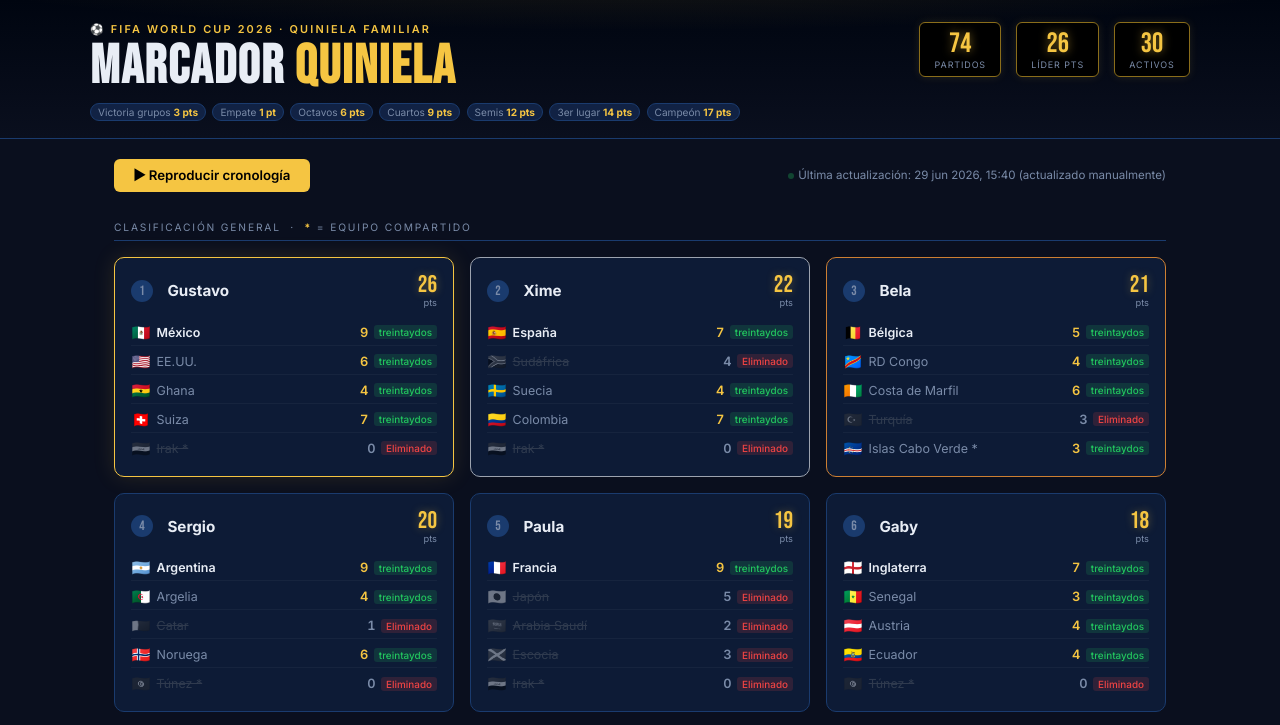
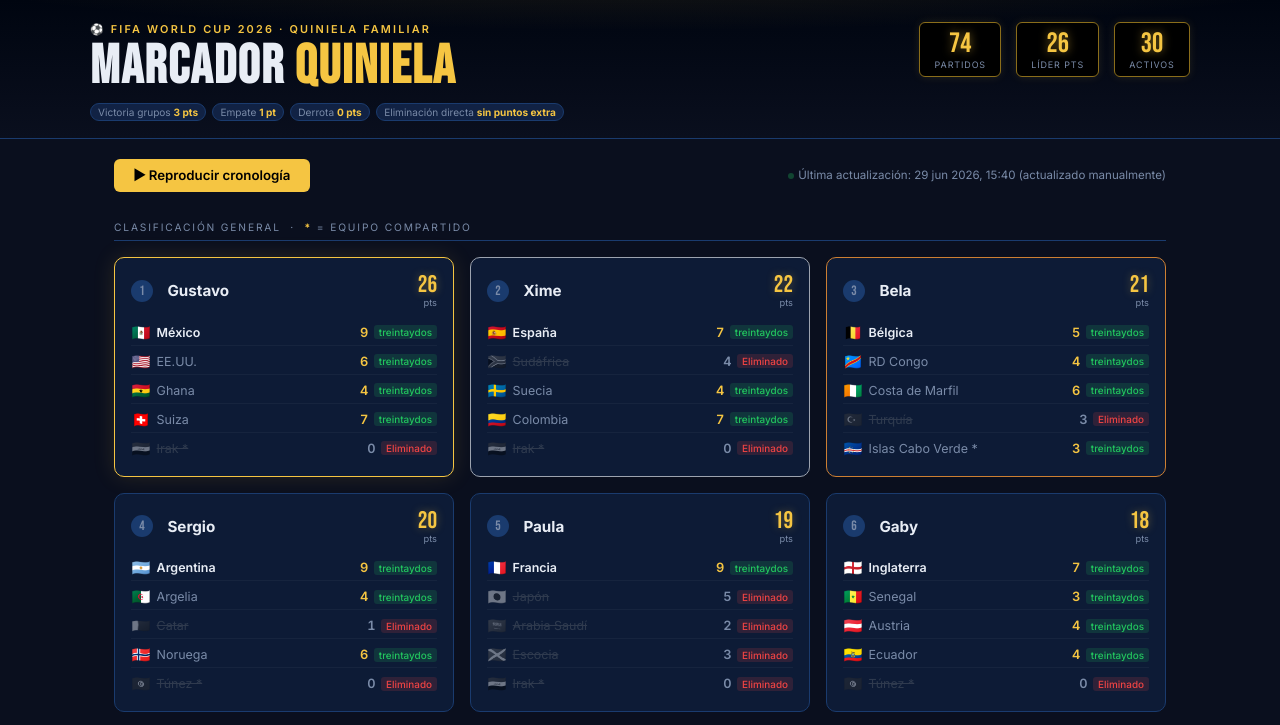
Before and after one commit to ayalapau73/quiniela-mundial-2026, a plain HTML site: page index.html in a window 1280 px wide. Shown: the top 725 px of the page. Drawn offline with Linux system fonts and the light colour scheme.

Commit message:
Quitar sistema de puntos por rondas; solo puntos de fase de grupos

```diff
--- a/index.html
+++ b/index.html
@@ -278,11 +278,8 @@
       <div class="pills">
         <span class="pill">Victoria grupos <strong>3 pts</strong></span>
         <span class="pill">Empate <strong>1 pt</strong></span>
-        <span class="pill">Octavos <strong>6 pts</strong></span>
-        <span class="pill">Cuartos <strong>9 pts</strong></span>
-        <span class="pill">Semis <strong>12 pts</strong></span>
-        <span class="pill">3er lugar <strong>14 pts</strong></span>
-        <span class="pill">Campeón <strong>17 pts</strong></span>
+        <span class="pill">Derrota <strong>0 pts</strong></span>
+        <span class="pill">Eliminación directa <strong>sin puntos extra</strong></span>
       </div>
     </div>
     <div class="sboard">
```
